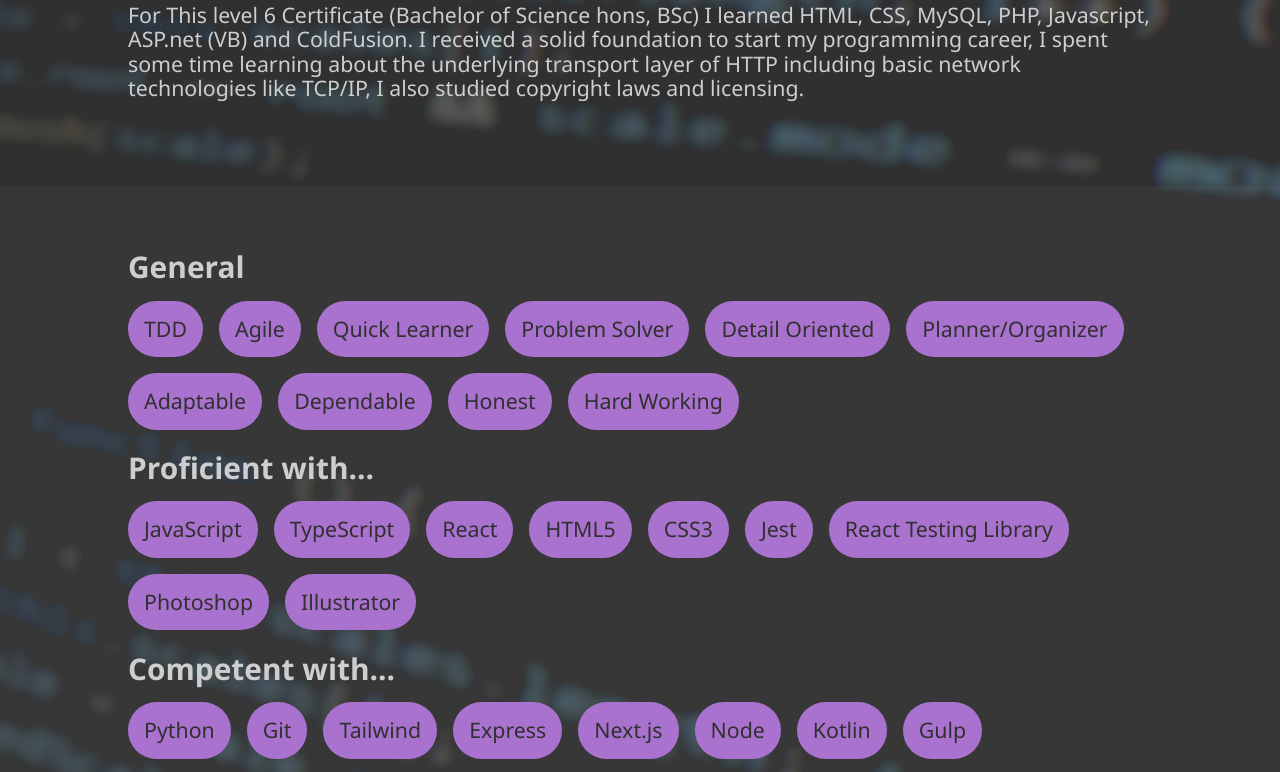
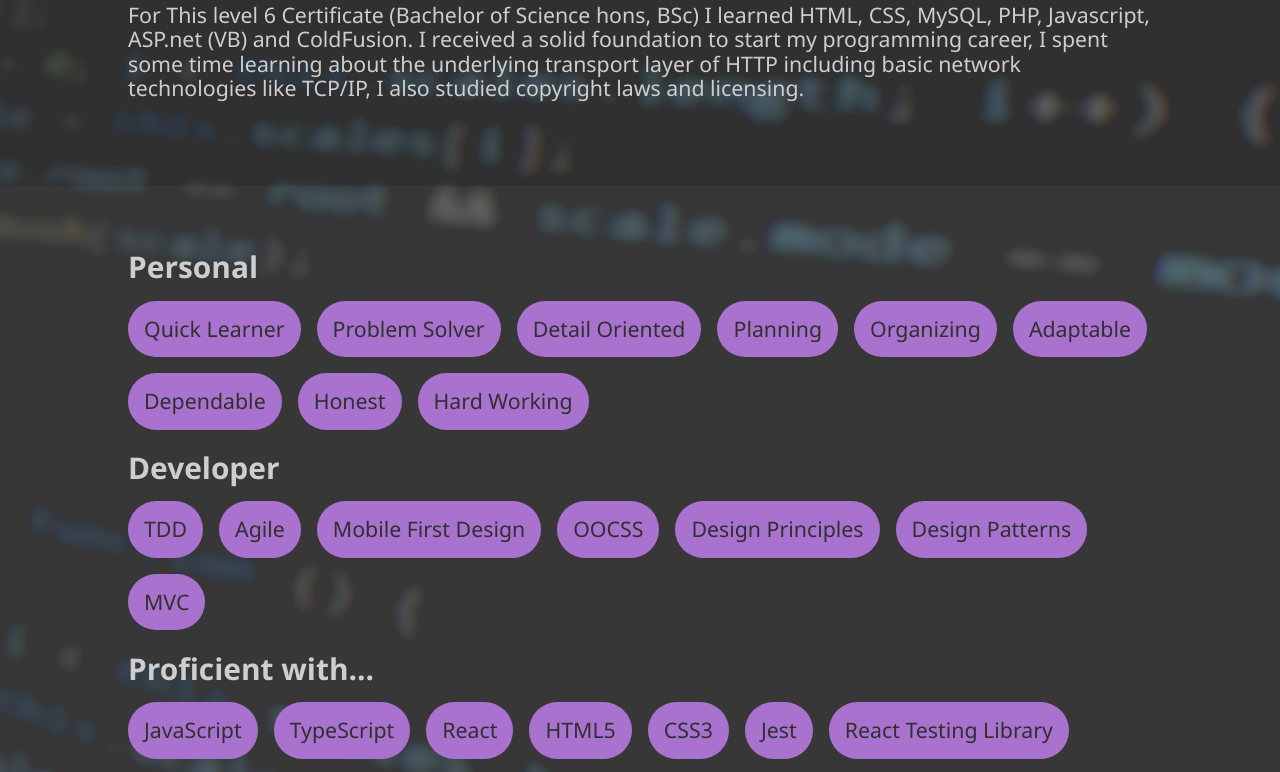
Before and after one commit to glend1/glend1.github.io, a website: page private/index.html in a window 1280 px wide. Shown: the part 3086-3858 px from the top of the page. Drawn offline with nearby package versions, Linux system fonts and the light colour scheme; files that its build step writes are made by us from their sources; a script that the page names is missing.

Commit message:
fix: march update 2023 pt2

```diff
--- a/private/index.html
+++ b/private/index.html
@@ -110,7 +110,7 @@
 						Lean Manufacturing OEE (Overall Equipment Effectiveness) suite.
 					</li>
 					<li>
-						Began writing a Backend service to allow for a scalable solution to
+						Learned Java to write a Backend service to allow for a scalable solution to
 						automation of plant alarms and data retrieval to empower employees
 						to work more efficiently and quickly. This service would have also
 						been responsible for live plant data delivered to anyone at the site
@@ -118,7 +118,7 @@
 						time for new applications.
 					</li>
 					<li>
-						Wrote a number of small, simple Python scripts to automate
+						Learned Python to write a number of small, simple scripts to automate
 						repetitive programming and maintenance tasks for upgrading old
 						software database files to current versions which was used as part
 						of their software upgrade. The scripts were used across ~10
@@ -179,18 +179,27 @@
 				</p>
 			</section>
 			<section id="skills">
-				<h3>General</h3>
+				<h3>Personal</h3>
 				<ul>
-					<li>TDD</li>
-					<li>Agile</li>
 					<li>Quick Learner</li>
 					<li>Problem Solver</li>
 					<li>Detail Oriented</li>
-					<li>Planner/Organizer</li>
+					<li>Planning</li>
+					<li>Organizing</li>
 					<li>Adaptable</li>
 					<li>Dependable</li>
 					<li>Honest</li>
 					<li>Hard Working</li>
+				</ul>
+				<h3>Developer</h3>
+				<ul>
+					<li>TDD</li>
+					<li>Agile</li>
+					<li>Mobile First Design</li>
+					<li>OOCSS</li>
+					<li>Design Principles</li>
+					<li>Design Patterns</li>
+					<li>MVC</li>
 				</ul>
 				<h3>Proficient with...</h3>
 				<ul>
```
